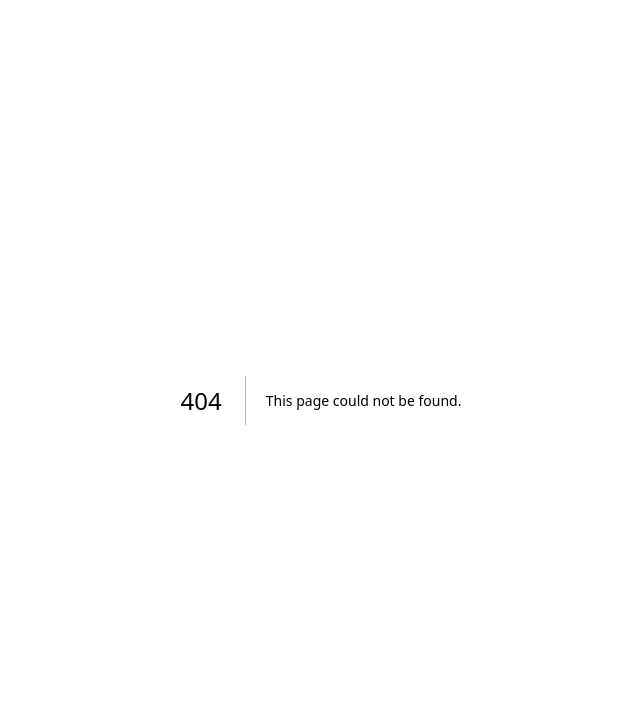
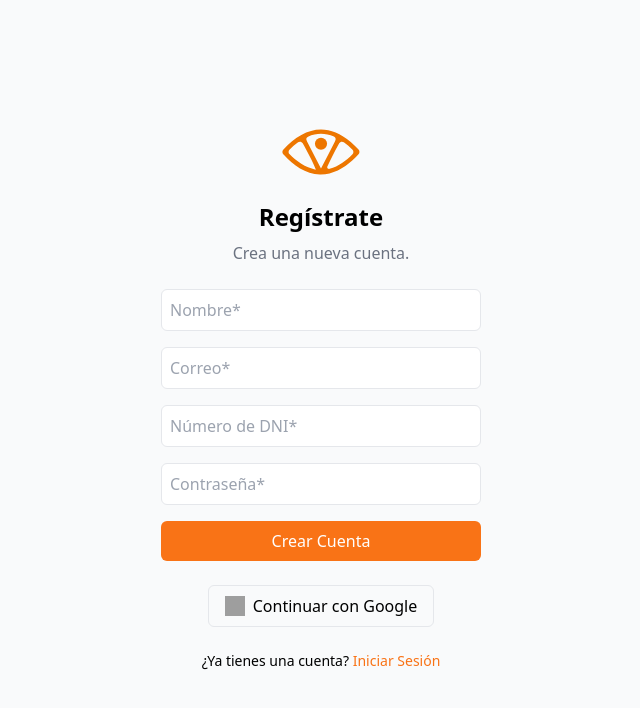
Before and after one commit to keillock/vigilante, a Next.js app: page /register in a window 1280 px wide. Before the commit this address had no page. Shown: the top 708 px of the page, without its empty margins (319-959 px from the left). Built offline with nearby package versions, Linux system fonts and the light colour scheme; grey boxes are pictures that could not be loaded.

Commit message:
Estructura de Register, Log In y Forgot Password

```diff
--- /dev/null
+++ b/app/forgot/page.tsx
@@ -0,0 +1,53 @@
+"use client";
+
+import React, { useState } from "react";
+import Link from "next/link";
+import { Key } from "phosphor-react"; // Importamos el ícono de llave
+
+const ForgotPassword = () => {
+  const [email, setEmail] = useState("");
+
+  const handleSubmit = (e: React.FormEvent) => {
+    e.preventDefault();
+    if (email) {
+      alert("Correo de recuperación enviado");
+    } else {
+      alert("Por favor, ingresa tu correo electrónico.");
+    }
+  };
+
+  return (
+    <div className="flex flex-col items-center justify-center h-screen bg-gray-50 relative">
+  <img
+    src="/images/bg-grid.png"
+    alt="Background Grid"
+    className="absolute top-0 left-0 w-full h-full object-cover -z-10"
+  />
+  <Key size={48} color="#F97316" weight="fill" className="mb-4 bg-white p-3 rounded-md shadow-md" />
+  <h1 className="text-2xl font-bold mb-2">¿Olvidaste tu Contraseña?</h1>
+  <p className="text-gray-500 mb-6">
+    No te preocupes. Puedes recuperar tu cuenta.
+  </p>
+  <form onSubmit={handleSubmit} className="flex flex-col gap-4 w-80">
+    <input
+      type="email"
+      placeholder="Correo"
+      value={email}
+      onChange={(e) => setEmail(e.target.value)}
+      className="p-2 border rounded-md"
+    />
+    <button
+      type="submit"
+      className="w-full py-2 bg-orange-500 text-white rounded-md hover:bg-orange-600"
+    >
+      Resetear Contraseña
+    </button>
+  </form>
+  <Link href="/login" className="mt-6 text-sm text-orange-500 hover:underline">
+    ← Regresar a Iniciar Sesión
+  </Link>
+</div>
+  );
+};
+
+export default ForgotPassword;
--- /dev/null
+++ b/app/login/page.tsx
@@ -0,0 +1,62 @@
+"use client";
+
+import React, { useState } from "react";
+import Link from "next/link";
+
+const Login = () => {
+  const [email, setEmail] = useState("");
+  const [password, setPassword] = useState("");
+
+  const handleSubmit = (e: React.FormEvent) => {
+    e.preventDefault();
+    if (email && password) {
+      alert("Inicio de sesión exitoso");
+    } else {
+      alert("Por favor, completa todos los campos.");
+    }
+  };
+
+  return (
+    <div className="flex flex-col items-center justify-center h-screen bg-gray-100">
+      <h1 className="text-3xl font-bold mb-6">Iniciar Sesión</h1>
+      <form onSubmit={handleSubmit} className="flex flex-col gap-4">
+        <input
+          type="email"
+          placeholder="Correo electrónico"
+          value={email}
+          onChange={(e) => setEmail(e.target.value)}
+          className="p-2 border rounded-md w-80"
+        />
+        <input
+          type="password"
+          placeholder="Contraseña"
+          value={password}
+          onChange={(e) => setPassword(e.target.value)}
+          className="p-2 border rounded-md w-80"
+        />
+        <button
+          type="submit"
+          className="px-4 py-2 bg-orange-500 text-white rounded-md hover:bg-orange-600"
+        >
+          Entrar
+        </button>
+      </form>
+      <div className="mt-6 flex flex-col items-center">
+        <p>
+          ¿No tienes cuenta?{" "}
+          <Link href="/register" className="text-orange-500 hover:underline">
+            Regístrate
+          </Link>
+        </p>
+        <p className="mt-2">
+          ¿Olvidaste tu contraseña?{" "}
+          <Link href="/forgot" className="text-orange-500 hover:underline">
+            Recupérala aquí
+          </Link>
+        </p>
+      </div>
+    </div>
+  );
+};
+
+export default Login;
--- /dev/null
+++ b/app/register/page.tsx
@@ -0,0 +1,76 @@
+"use client";
+
+import React, { useState } from "react";
+import Link from "next/link";
+
+const Register = () => {
+  const [name, setName] = useState("");
+  const [email, setEmail] = useState("");
+  const [dni, setDni] = useState("");
+  const [password, setPassword] = useState("");
+
+  const handleSubmit = (e: React.FormEvent) => {
+    e.preventDefault();
+    if (name && email && dni && password) {
+      alert("Registro exitoso");
+    } else {
+      alert("Por favor, completa todos los campos.");
+    }
+  };
+
+  return (
+    <div className="flex flex-col items-center justify-center h-screen bg-gray-50">
+      <img src="/logo-orange.svg" alt="Vigilante Logo" className="w-20 mb-4" />
+      <h1 className="text-2xl font-bold mb-2">Regístrate</h1>
+      <p className="text-gray-500 mb-6">Crea una nueva cuenta.</p>
+      <form onSubmit={handleSubmit} className="flex flex-col gap-4 w-80">
+        <input
+          type="text"
+          placeholder="Nombre*"
+          value={name}
+          onChange={(e) => setName(e.target.value)}
+          className="p-2 border rounded-md"
+        />
+        <input
+          type="email"
+          placeholder="Correo*"
+          value={email}
+          onChange={(e) => setEmail(e.target.value)}
+          className="p-2 border rounded-md"
+        />
+        <input
+          type="text"
+          placeholder="Número de DNI*"
+          value={dni}
+          onChange={(e) => setDni(e.target.value)}
+          className="p-2 border rounded-md"
+        />
+        <input
+          type="password"
+          placeholder="Contraseña*"
+          value={password}
+          onChange={(e) => setPassword(e.target.value)}
+          className="p-2 border rounded-md"
+        />
+        <button
+          type="submit"
+          className="w-full py-2 bg-orange-500 text-white rounded-md hover:bg-orange-600"
+        >
+          Crear Cuenta
+        </button>
+      </form>
+      <button className="flex items-center justify-center gap-2 mt-6 py-2 px-4 border rounded-md">
+        <img src="/google-icon.svg" alt="Google Logo" className="w-5 h-5" />
+        Continuar con Google
+      </button>
+      <p className="mt-6 text-sm">
+        ¿Ya tienes una cuenta?{" "}
+        <Link href="/login" className="text-orange-500">
+          Iniciar Sesión
+        </Link>
+      </p>
+    </div>
+  );
+};
+
+export default Register;
--- a/components/SplashScreen.tsx
+++ b/components/SplashScreen.tsx
@@ -1,30 +1,41 @@
 "use client";
 
-import React, { useEffect, useState } from 'react';
+import React, { useEffect, useState } from "react";
+import { useRouter } from "next/navigation";
 
 const SplashScreen: React.FC = () => {
   const [step, setStep] = useState<number>(0);
+  const router = useRouter();
 
   useEffect(() => {
     const timers = [
-      setTimeout(() => setStep(1), 1500),
-      setTimeout(() => setStep(2), 3000),
+      setTimeout(() => setStep(1), 1500), // Cambia el color de fondo y logo después de 1.5s
+      setTimeout(() => setStep(2), 3000), // Muestra el spinner después de otros 1.5s
+      setTimeout(() => router.push("/login"), 4500), // Redirige al login después de 4.5s
     ];
 
     return () => timers.forEach(clearTimeout);
-  }, []);
+  }, [router]);
 
   const logoSrc = step === 0 ? "/logo-white.svg" : "/logo-orange.svg";
 
   return (
-    <div className={`flex flex-col items-center justify-center h-screen transition-colors duration-1000 ${step === 0 ? 'bg-orange-500' : 'bg-white'}`}>
+    <div
+      className={`flex flex-col items-center justify-center h-screen transition-colors duration-1000 ${
+        step === 0 ? "bg-orange-500" : "bg-white"
+      }`}
+    >
       <div className="flex flex-col items-center">
-        <img src={logoSrc} alt="Vigilante Logo" className="w-32 h-32 mb-4 transition-opacity duration-1000" />
+        <img
+          src={logoSrc}
+          alt="Vigilante Logo"
+          className="w-32 h-32 mb-4 transition-opacity duration-1000"
+        />
         <h1 className="logo-text text-2xl font-bold">VIGILANTE</h1>
       </div>
       {step === 2 && (
-  <div className="fixed inset-x-0 bottom-44 mx-auto w-10 h-10 border-4 border-orange-500 border-t-transparent rounded-full animate-spin"></div>
-)}
+        <div className="fixed inset-x-0 bottom-44 mx-auto w-10 h-10 border-4 border-orange-500 border-t-transparent rounded-full animate-spin"></div>
+      )}
     </div>
   );
 };
--- a/package.json
+++ b/package.json
@@ -11,6 +11,7 @@
   "dependencies": {
     "autoprefixer": "^10.4.20",
     "next": "15.0.3",
+    "phosphor-react": "^1.4.1",
     "react": "19.0.0-rc-66855b96-20241106",
     "react-dom": "19.0.0-rc-66855b96-20241106"
   },
```
Also changed, not shown: app/home/page.tsx (added), public/images/bg-grid.png (added), 1 other file (tests, documents, lock files or other folders).
